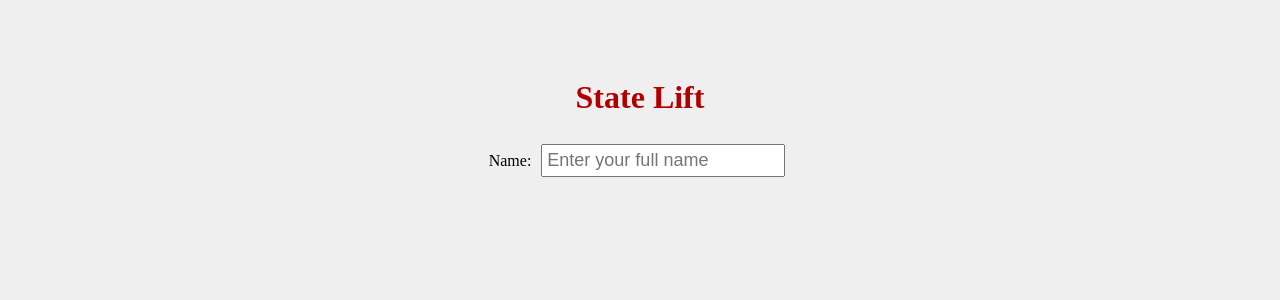
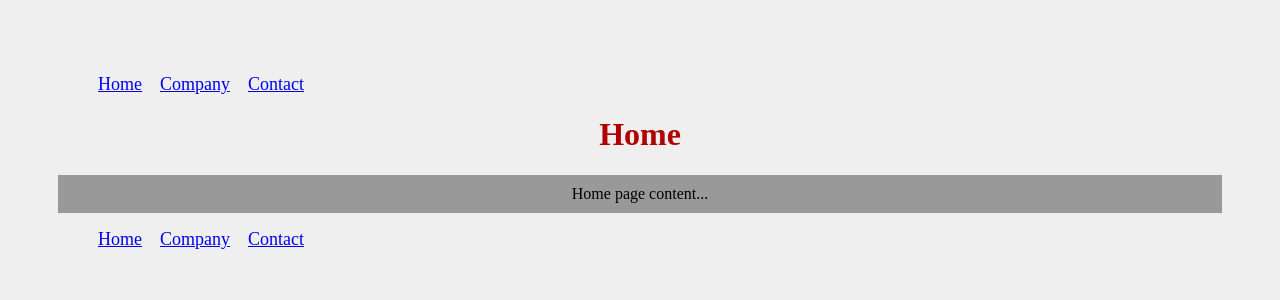
Before and after one commit to joaoflaviosantos/react-study, a React (Create React App) app in the folder my-first-app/: page / in a window 1280 px wide. Shown: the top 300 px of the page. Built offline with nearby package versions, Linux system fonts and the light colour scheme.

Commit message:
feat: implementing youtube-hora-de-codar-react-15 (react-router-dom)

```diff
--- a/my-first-app/package.json
+++ b/my-first-app/package.json
@@ -11,6 +11,7 @@
         "prettier": "^2.7.1",
         "react": "^18.2.0",
         "react-dom": "^18.2.0",
+        "react-router-dom": "6",
         "react-scripts": "5.0.1",
         "web-vitals": "^2.1.0"
     },
--- a/my-first-app/src/App.js
+++ b/my-first-app/src/App.js
@@ -1,17 +1,25 @@
 import './App.css'
-import { useState } from 'react'
-import YourName from './components/YourName'
-import Welcome from './components/Welcome'
+import { BrowserRouter as Router, Routes, Route } from 'react-router-dom'
+import NavBar from './components/layout/NavBar'
+import Footer from './components/layout/Footer'
+import Home from './pages/Home'
+import Company from './pages/Company'
+import Contact from './pages/Contact'
 
+// https://stackoverflow.com/questions/63124161/attempted-import-error-switch-is-not-exported-from-react-router-dom
 function App() {
-    const [name, setName] = useState('')
-
     return (
-        <div className="App">
-            <h1>State Lift</h1>
-            <YourName setName={setName} />
-            <Welcome name={name} />
-        </div>
+        <>
+            <Router>
+                <NavBar />
+                <Routes>
+                    <Route path="/" element={<Home />} />
+                    <Route path="/company" element={<Company />} />
+                    <Route path="/contact" element={<Contact />} />
+                </Routes>
+                <Footer />
+            </Router>
+        </>
     )
 }
 
--- /dev/null
+++ b/my-first-app/src/components/layout/Footer.js
@@ -0,0 +1,20 @@
+import { Link } from 'react-router-dom'
+import styles from './Footer.module.css'
+
+function Footer() {
+    return (
+        <ul className={styles.list}>
+            <li className={styles.item}>
+                <Link to="/">Home</Link>
+            </li>
+            <li className={styles.item}>
+                <Link to="/company">Company</Link>
+            </li>
+            <li className={styles.item}>
+                <Link to="/contact">Contact</Link>
+            </li>
+        </ul>
+    )
+}
+
+export default Footer
--- /dev/null
+++ b/my-first-app/src/components/layout/Footer.module.css
@@ -0,0 +1,9 @@
+.list {
+    display: flex;
+    list-style: none;
+}
+
+.item {
+    font-size: large;
+    margin-right: 1em;
+}
--- /dev/null
+++ b/my-first-app/src/components/layout/NavBar.js
@@ -0,0 +1,20 @@
+import { Link } from 'react-router-dom'
+import styles from './NavBar.module.css'
+
+function NavBar() {
+    return (
+        <ul className={styles.list}>
+            <li className={styles.item}>
+                <Link to="/">Home</Link>
+            </li>
+            <li className={styles.item}>
+                <Link to="/company">Company</Link>
+            </li>
+            <li className={styles.item}>
+                <Link to="/contact">Contact</Link>
+            </li>
+        </ul>
+    )
+}
+
+export default NavBar
--- /dev/null
+++ b/my-first-app/src/components/layout/NavBar.module.css
@@ -0,0 +1,9 @@
+.list {
+    display: flex;
+    list-style: none;
+}
+
+.item {
+    font-size: large;
+    margin-right: 1em;
+}
--- /dev/null
+++ b/my-first-app/src/pages/Company.js
@@ -0,0 +1,11 @@
+import '../App.css'
+function Company() {
+    return (
+        <div class="App">
+            <h1>Company</h1>
+            <p>Company page content...</p>
+        </div>
+    )
+}
+
+export default Company
--- /dev/null
+++ b/my-first-app/src/pages/Contact.js
@@ -0,0 +1,11 @@
+import '../App.css'
+function Contact() {
+    return (
+        <div class="App">
+            <h1>Contact</h1>
+            <p>Contact page content...</p>
+        </div>
+    )
+}
+
+export default Contact
--- /dev/null
+++ b/my-first-app/src/pages/Home.js
@@ -0,0 +1,11 @@
+import '../App.css'
+function Home() {
+    return (
+        <div class="App">
+            <h1>Home</h1>
+            <p>Home page content...</p>
+        </div>
+    )
+}
+
+export default Home
```
Also changed, not shown: 1 other file (tests, documents, lock files or other folders).
